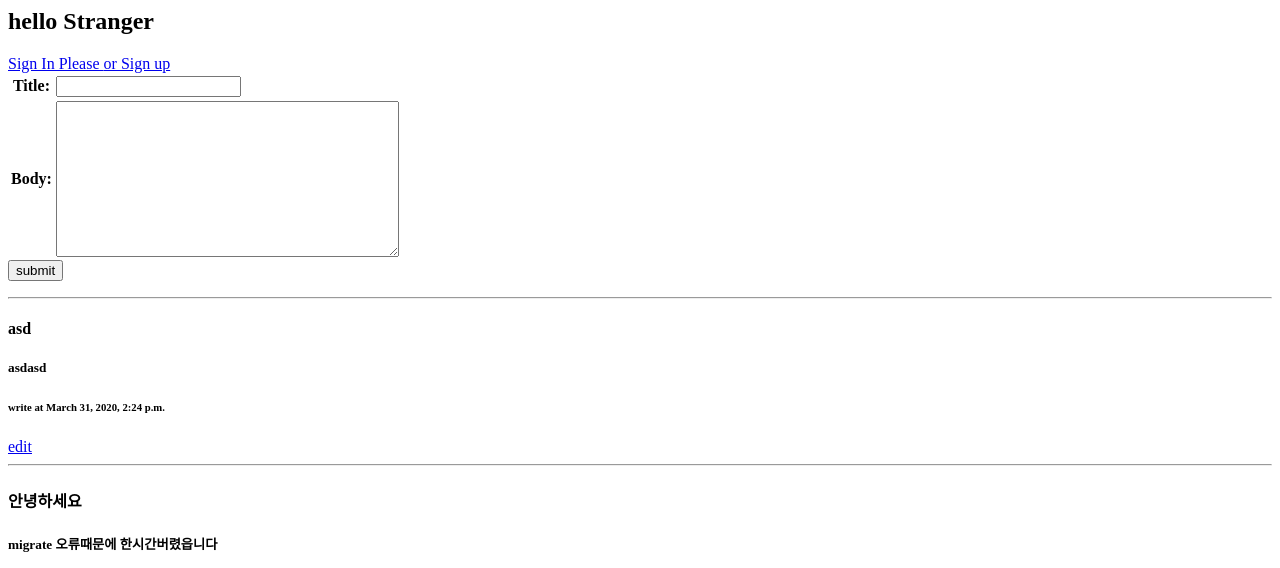
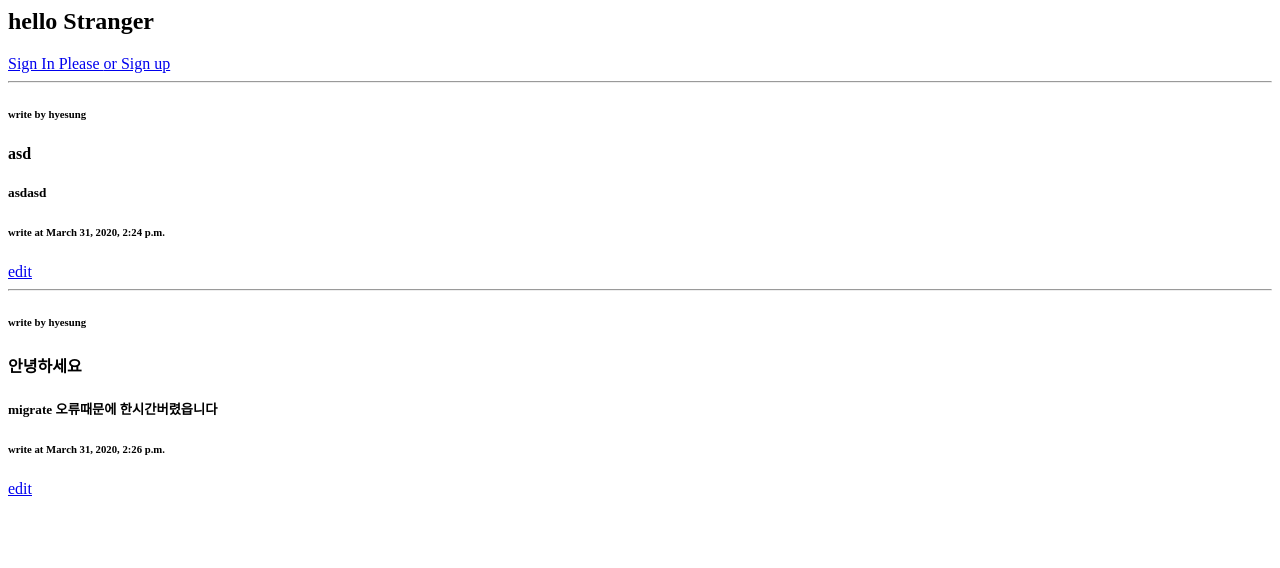
Before and after one commit to hyesungoh/Django_SELFMADE, a Django app: page / in a window 1280 px wide. Shown: the top 568 px of the page. Run offline with Django 3.2, Linux system fonts and the light colour scheme; data comes from the database, SQL or seed files in the repository; both versions use the stored data as it was after the commit.

Commit message:
add writer in post

```diff
--- a/app/models.py
+++ b/app/models.py
@@ -1,5 +1,7 @@
 from django.db import models
 
+# USER 모델을 POST에 넣기 위함
+from django.conf import settings
 # Create your models here.
 class Post(models.Model):
     def __str__(self):
@@ -8,3 +10,4 @@ class Post(models.Model):
     title = models.CharField(max_length=200)
     date = models.DateTimeField('date published')
     body = models.TextField()
+    writer = models.ForeignKey(settings.AUTH_USER_MODEL, on_delete=models.CASCADE, related_name="writer", default="")
--- a/app/templates/app/home.html
+++ b/app/templates/app/home.html
@@ -4,6 +4,14 @@
     <a href= "{% url 'logout' %}">
         Sign Out
     </a>
+
+    <form method='POST'>
+        {% csrf_token %}
+        <table>
+            {{form.as_table}}
+        </table>
+        <input type='submit', value='submit'>
+    </form>
 {% else %}
     <h2>hello Stranger</h2>
     <a href= "{% url 'signin' %}">
@@ -15,16 +23,11 @@
 {% endif %}
 
 
-<form method='POST'>
-    {% csrf_token %}
-    <table>
-        {{form.as_table}}
-    </table>
-    <input type='submit', value='submit'>
-</form>
+
 
 {% for post in posts.all %}
     <hr/>
+    <h6>write by {{ post.writer }} </h6>
     <h4>{{ post.title }}</h4>
     <h5>{{ post.body }}</h5>
     <h6>write at {{ post.date }}</h6>
--- a/app/views.py
+++ b/app/views.py
@@ -28,6 +28,7 @@ def home(request, post=None):
         if form.is_valid():
             post = form.save(commit=False)
             post.date = timezone.now()
+            post.writer = request.user
             post.save()
             return redirect('home')
 
```
Also changed, not shown: README.md, app/migrations/0002_post_writer.py (added), db.sqlite3.
